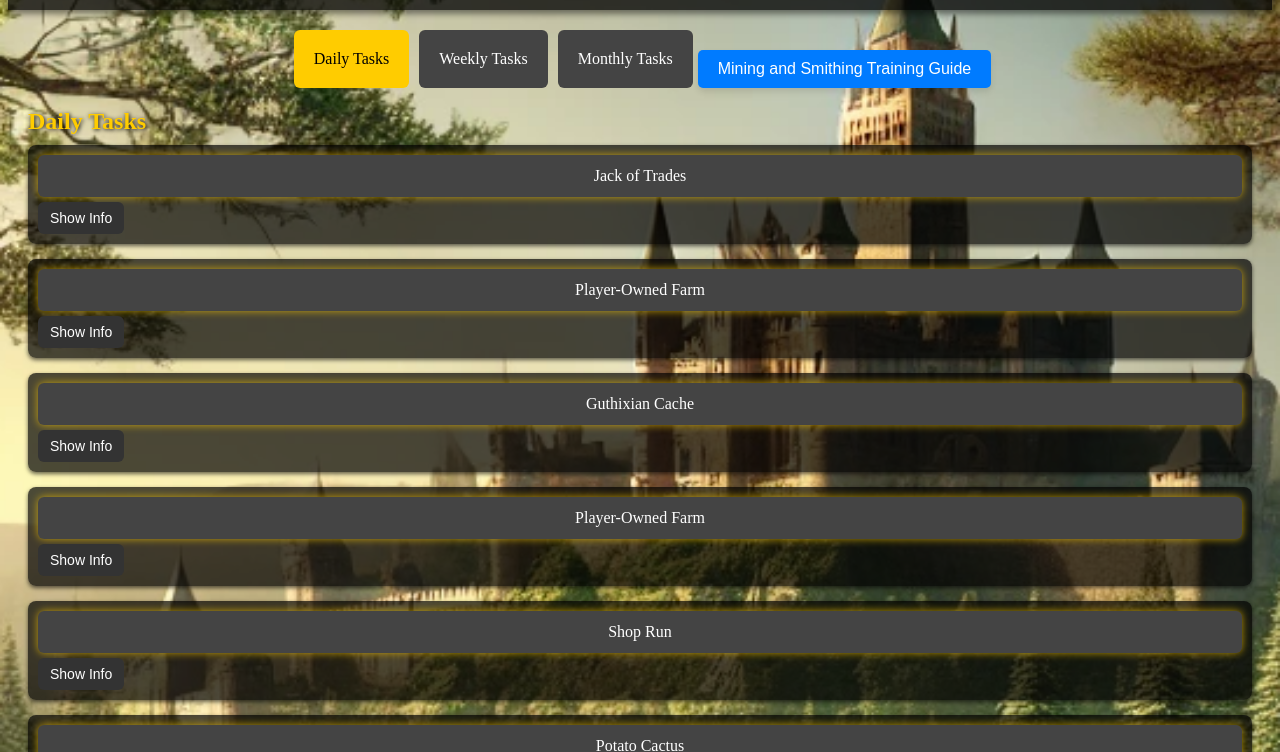
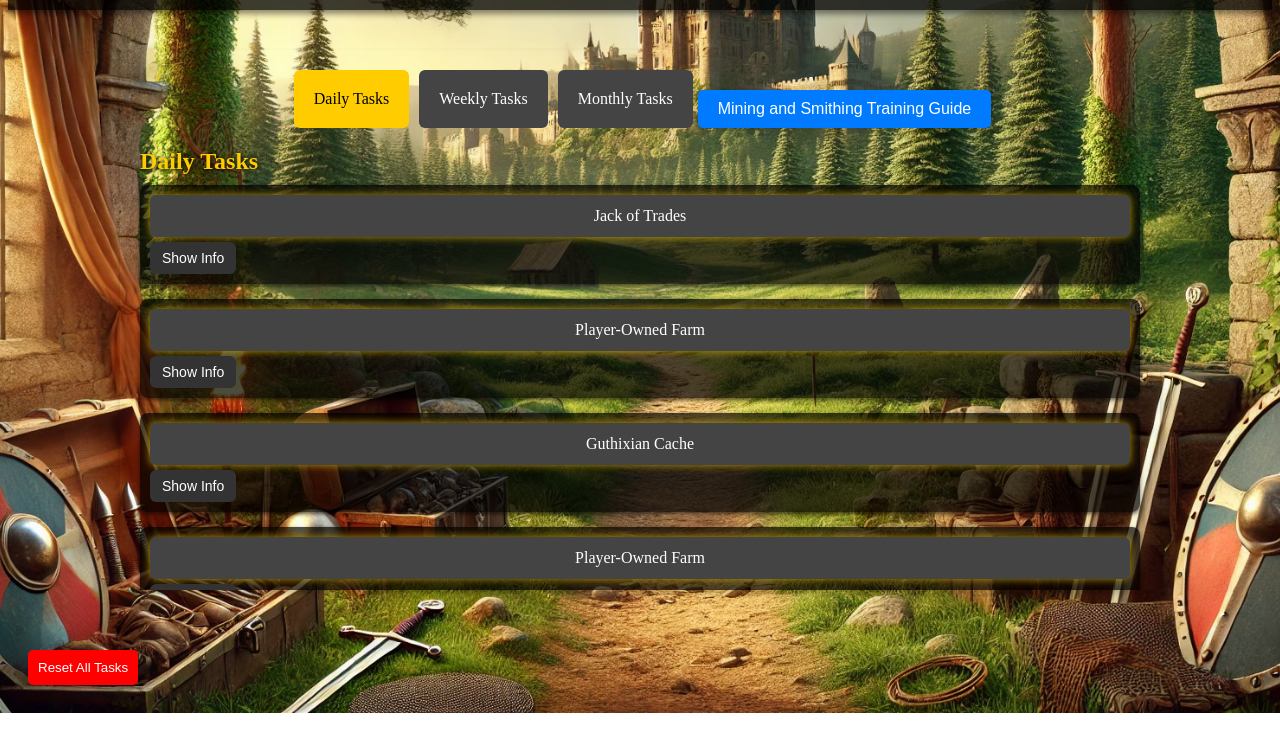
Before and after one commit to wuke4/RS3-Task-Tracker, a plain HTML site: page index.html in a window 1280 px wide. Shown: the part 173-925 px from the top of the page. After the commit the page ends 886 px from the top, so only its background shows below. Drawn offline with Linux system fonts and the light colour scheme.

Commit message:
Update styles.css

```diff
--- a/styles.css
+++ b/styles.css
@@ -301,3 +301,17 @@ header h1, h2 {
     padding: 8px 16px;
   }
 }
+/* Tabs Container with Fixed Size */
+.tabs-container {
+
+  background-size: cover; /* Ensure the image covers the container */
+  background-position: center; /* Center the background image */
+  background-repeat: no-repeat; /* Prevent tiling */
+  width:1000px; /* Fixed width */
+  height: 500px; /* Fixed height */
+  margin: 20px auto; /* Center the container */
+  border-radius: 8px; /* Optional: Rounded corners */
+  padding: 20px; /* Inner spacing */
+  box-shadow: 0 4px 6px rgba(0, 0, 0, 0.2); /* Add a subtle shadow */
+  overflow-y: auto; /* Enable scrolling if content exceeds the height */
+}
```
